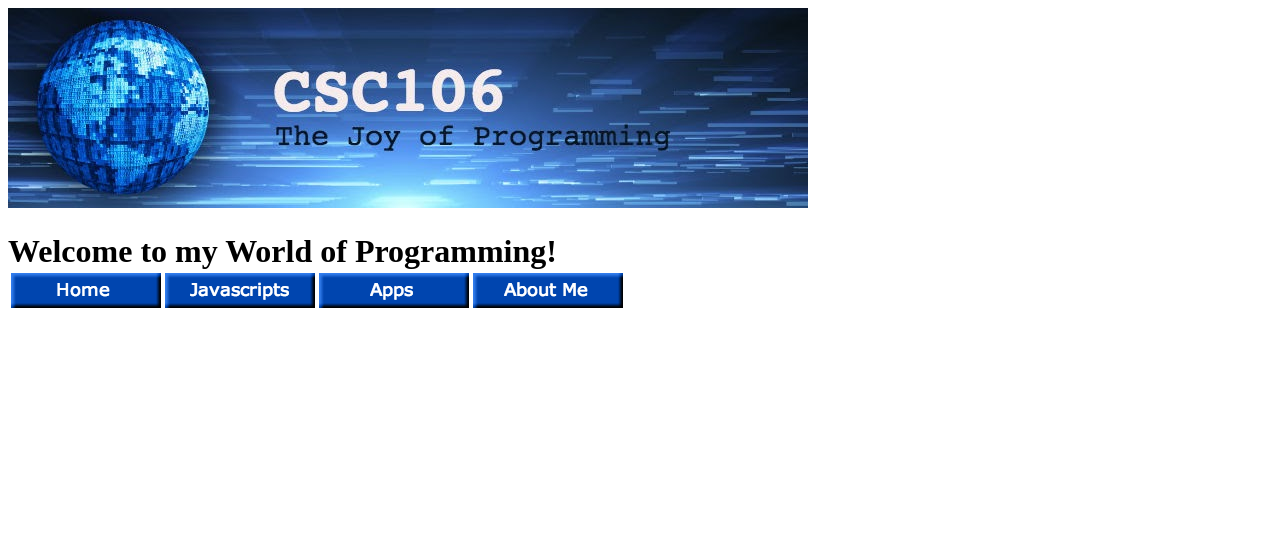
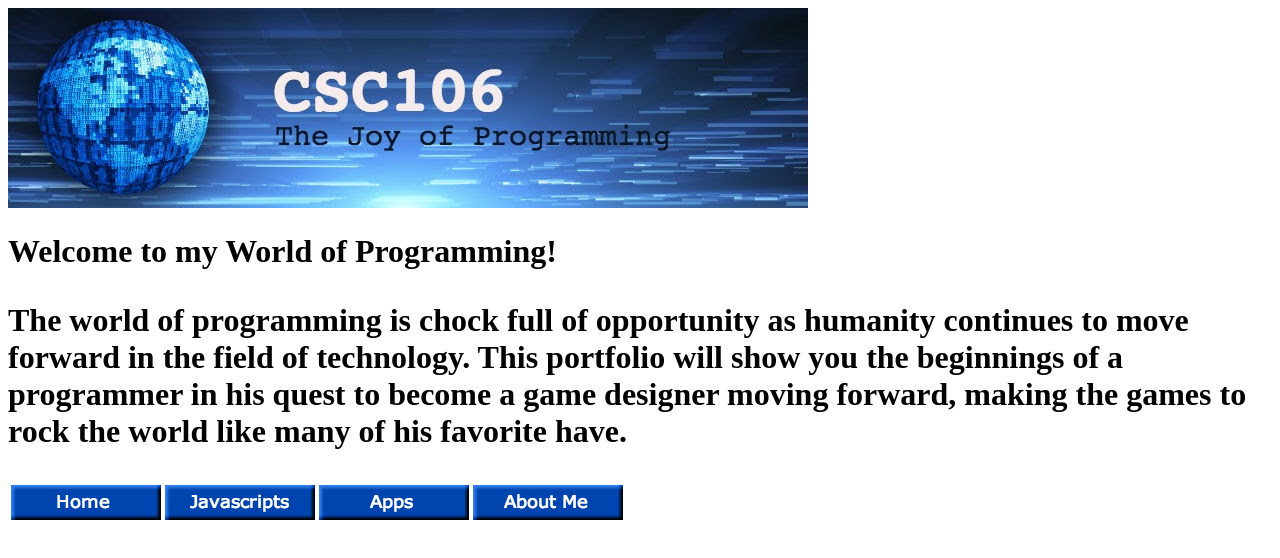
Before and after one commit to K1ngArthur/K1ngArthur.github.io, a plain HTML site: page index.html in a window 1280 px wide. Drawn offline with Linux system fonts and the light colour scheme.

Commit message:
Update index.html

```diff
--- a/index.html
+++ b/index.html
@@ -8,6 +8,12 @@
     <body>
         <img src="csc106_banner.jpg">
         <h1>Welcome to my World of Programming!</h>
+
+        <p> The world of programming is chock full of opportunity as humanity continues to move forward in the field of technology.
+            This portfolio will show you the beginnings of a programmer in his quest to become a game designer moving forward, making the games to rock the world like many of his favorite have.
+        </p>
+
+
         <table>
             <thead>
                 <tr>
```
